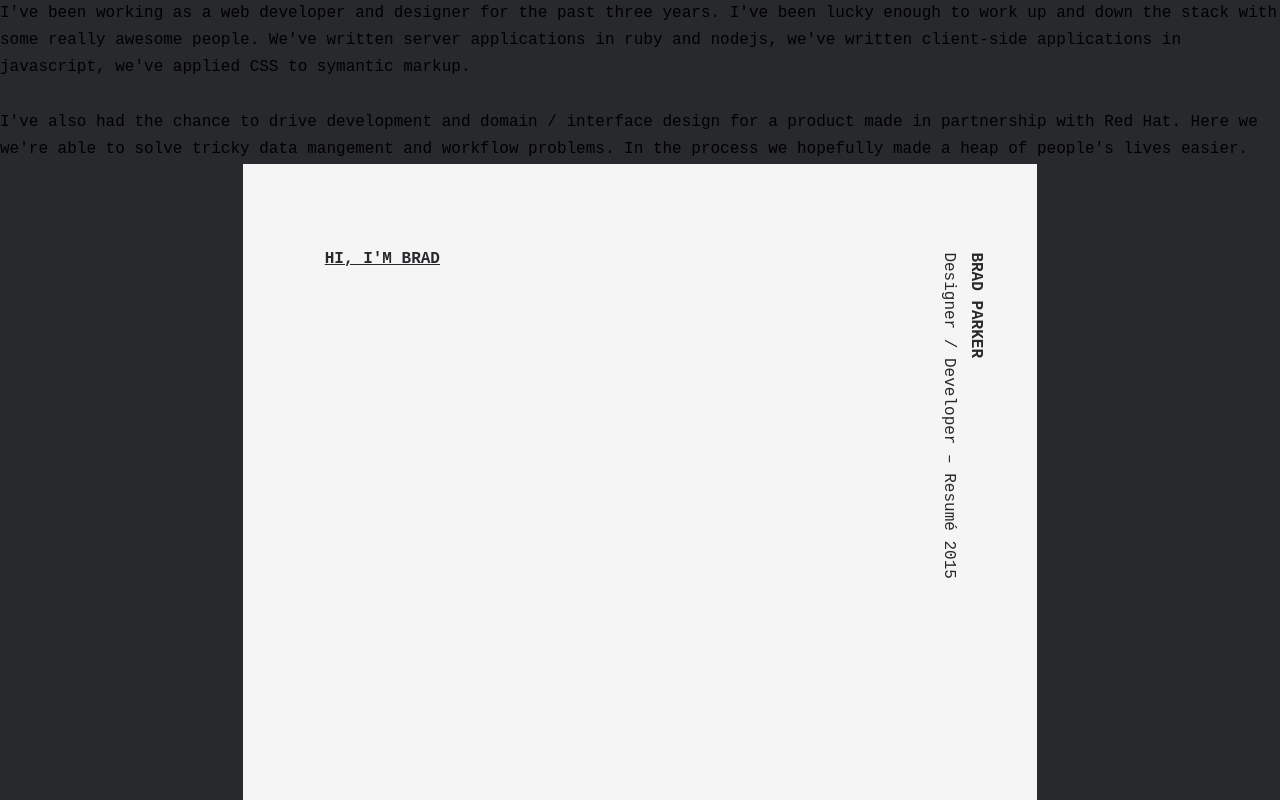
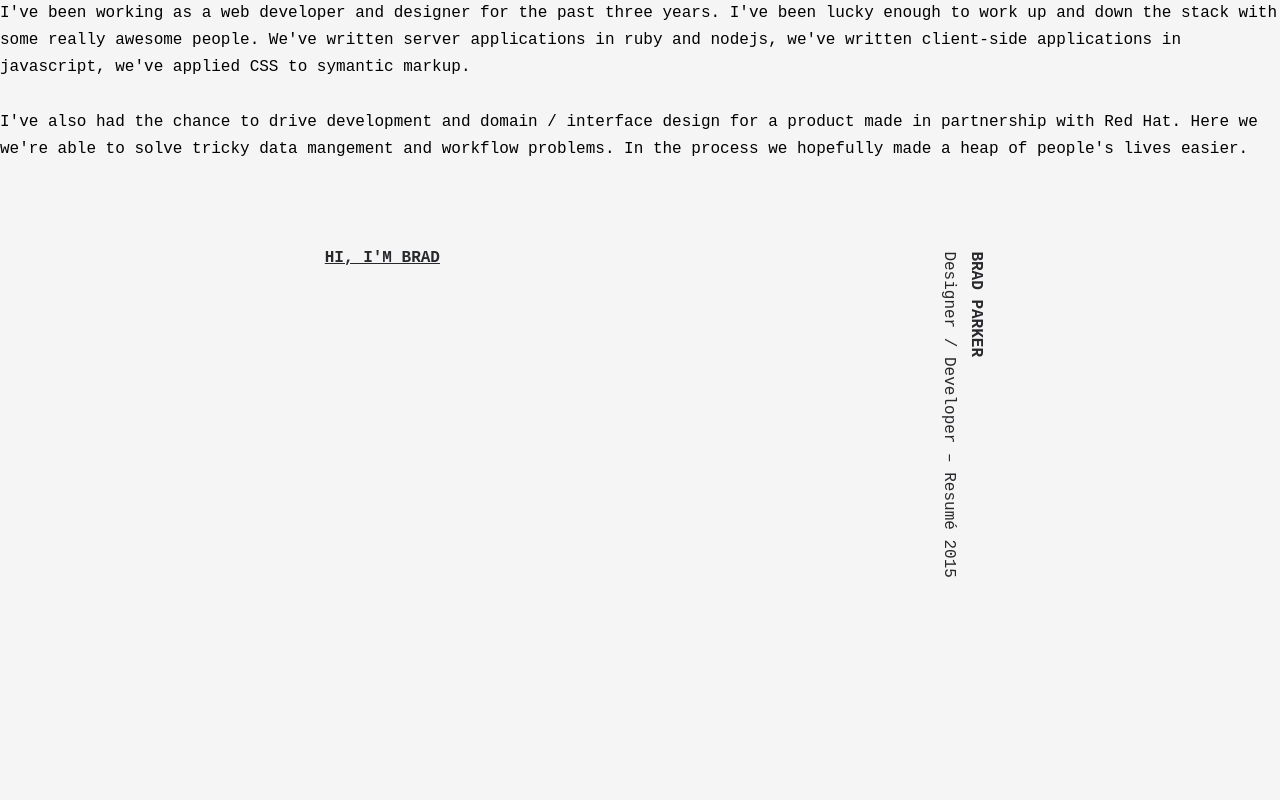
Before and after one commit to bradparker/resume, a website: page index.html in a window 1280 px wide. Shown: the top 800 px of the page. Drawn offline with Linux system fonts and the light colour scheme.

Commit message:
Printing tweaks

```diff
--- a/assets/stylesheets/main.css
+++ b/assets/stylesheets/main.css
@@ -8,10 +8,11 @@ li + li { margin-top: 0 }
 body {
   line-height: 1.7em;
   margin: 0;
-  background-color: rgb(39, 41, 44);
   font-family: "Source Code Pro", monospace;
   font-size: 12pt;
   font-weight: 300;
+  position: relative;
+  background-color: whitesmoke;
 }
 
 section { margin: 0; }
@@ -72,9 +73,7 @@ ul {
   height: 297mm;
   position: relative;
   margin: 0 auto;
-  background-color: whitesmoke;
   color: rgb(39, 41, 44);
-  border-top: thin solid;
 }
 
 .page:after {
```
